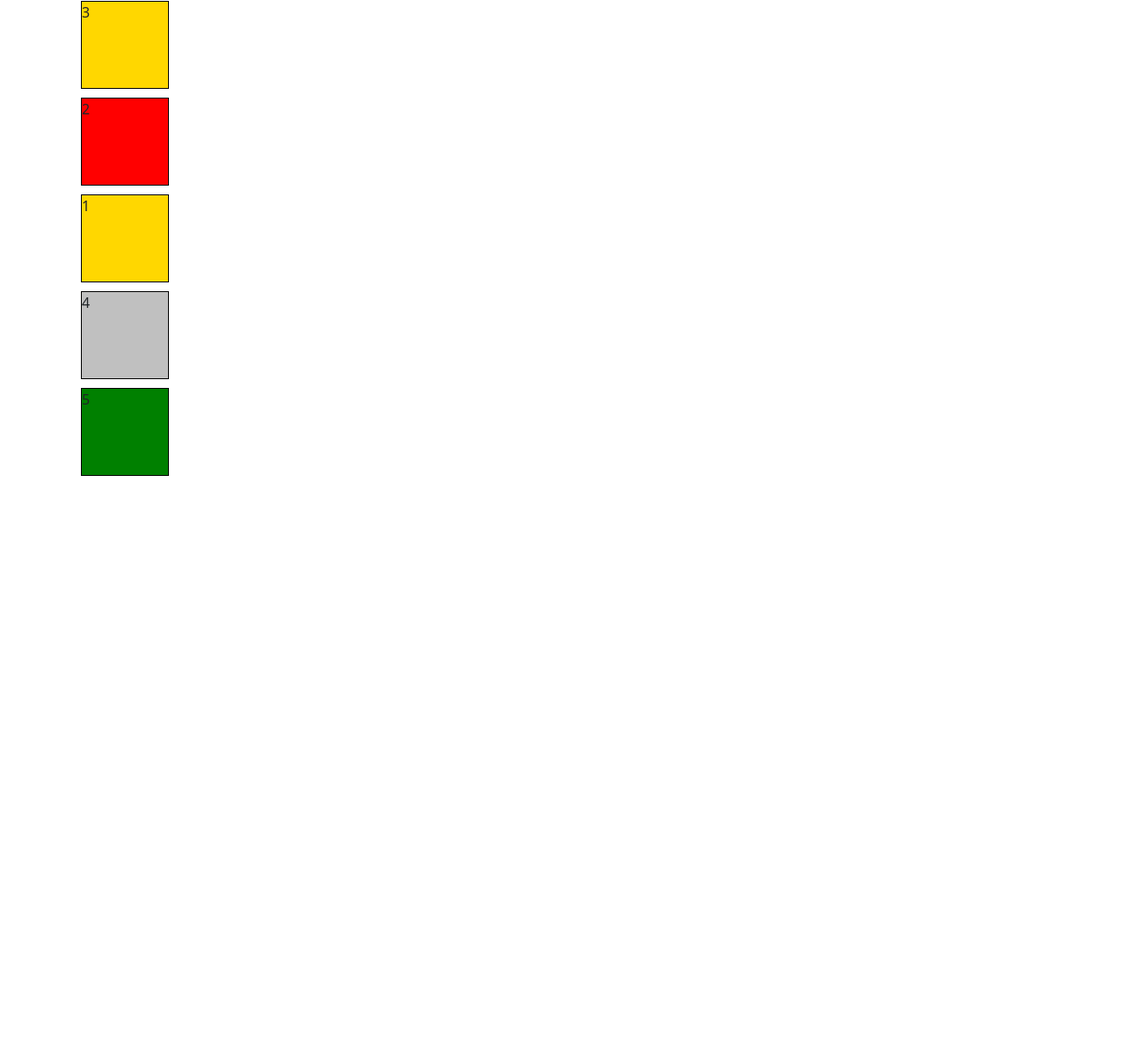
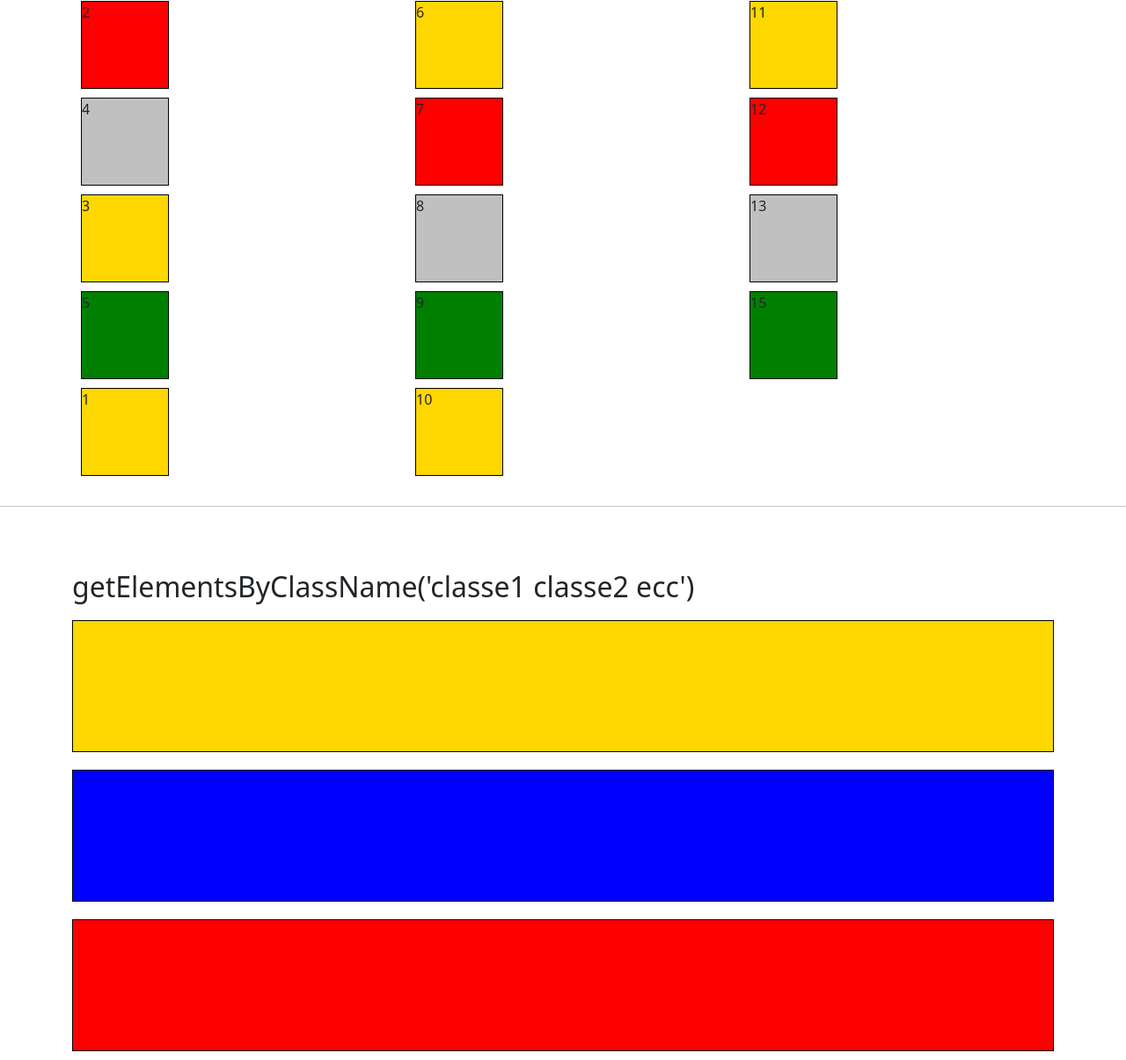
Before and after one commit to fabriziom90/js-html-css, a plain HTML site: page index.html in a window 1280 px wide. Shown: the part 649-1854 px from the top of the page at 88% size. Before the commit the page ends 1200 px from the top, so only its background shows below. Drawn offline with nearby package versions, Linux system fonts and the light colour scheme.

Commit message:
[UPD] getElementsByClassName done

```diff
--- a/css/style.css
+++ b/css/style.css
@@ -9,6 +9,12 @@
     height: 100px;
     border: 1px solid black;
     margin: 10px;
+}
+
+.content {
+    height: 150px;
+    border: 1px solid black;
+    margin: 10px 0px;
 }
 
 .red {
--- a/index.html
+++ b/index.html
@@ -28,14 +28,47 @@
     <div class="container">
         <div class="row">
             <div class="col-12">
-                <h2 class="mt-5">querySelector('.classe')</h2>
+                <h2 class="mt-5">querySelector('.selettore') & querySelectorAll('.selettore')</h2>
             </div>
             <div class="col-12 col-md-6 col-lg-4">
+                <div class="square red">2</div>
+                <div class="square silver">4</div>
                 <div class="square gold">3</div>
-                <div class="square red">2</div>
+                <div class="square green">5</div>
                 <div class="square gold">1</div>
-                <div class="square silver">4</div>
-                <div class="square green">5</div>
+            </div>
+            <div class="col-12 col-md-6 col-lg-4">
+                <div class="square gold">6</div>
+                <div class="square red">7</div>
+                <div class="square silver">8</div>
+                <div class="square green">9</div>
+                <div class="square gold">10</div>
+            </div>
+            <div class="col-12 col-md-6 col-lg-4">
+                <div class="square gold">11</div>
+                <div class="square red">12</div>
+                <div class="square silver">13</div>
+                <div class="square gold position-absolute top-0 left-0">14</div>
+                <div class="square green">15</div>
+            </div>
+        </div>
+    </div>
+    <hr class="my-4">
+    <div class="container">
+        <div class="row">
+            <div class="col-12">
+                <h2 class="mt-5">getElementsByClassName('classe1 classe2 ecc')</h2>
+            </div>
+        </div>
+        <div class="row">
+            <div class="col-12">
+                <div class="content gold"></div>
+            </div>
+            <div class="col-12">
+                <div class="content blue"></div>
+            </div>
+            <div class="col-12">
+                <div class="content red"></div>
             </div>
         </div>
     </div>
--- a/js/script.js
+++ b/js/script.js
@@ -2,6 +2,17 @@
 let h2 = document.getElementById('title-card');
 console.log(h2);
 
-//2 - querySelector('.classe'): seleziona il primo elemento avente una determinata classe;
+//2 - querySelector('.classe'): seleziona il primo elemento avente un determinato selettore css;
 let square = document.querySelector('.square.gold'); //all'interno delle parentesi uso la sintassi di CSS. Anche per i selettori avanzati
 console.log(square);
+
+//3 - querySelectorAll('.classe'): seleziona tutti gli elementi aventi un determinato selettore css;
+let gold_squares = document.querySelectorAll('.square.gold');
+console.log(gold_squares);
+
+//4 - getElementsByClassName('classe1 classe2 eccc'): seleziona tutti gli elementi avanti determinate classi;
+let red_squares = document.getElementsByClassName('square red'); //prende tutti gli elementi con le classi square E red
+console.log(red_squares);
+
+let red = document.getElementsByClassName('red'); //prende tutti gli elementi con la classe red
+console.log(red);
```
